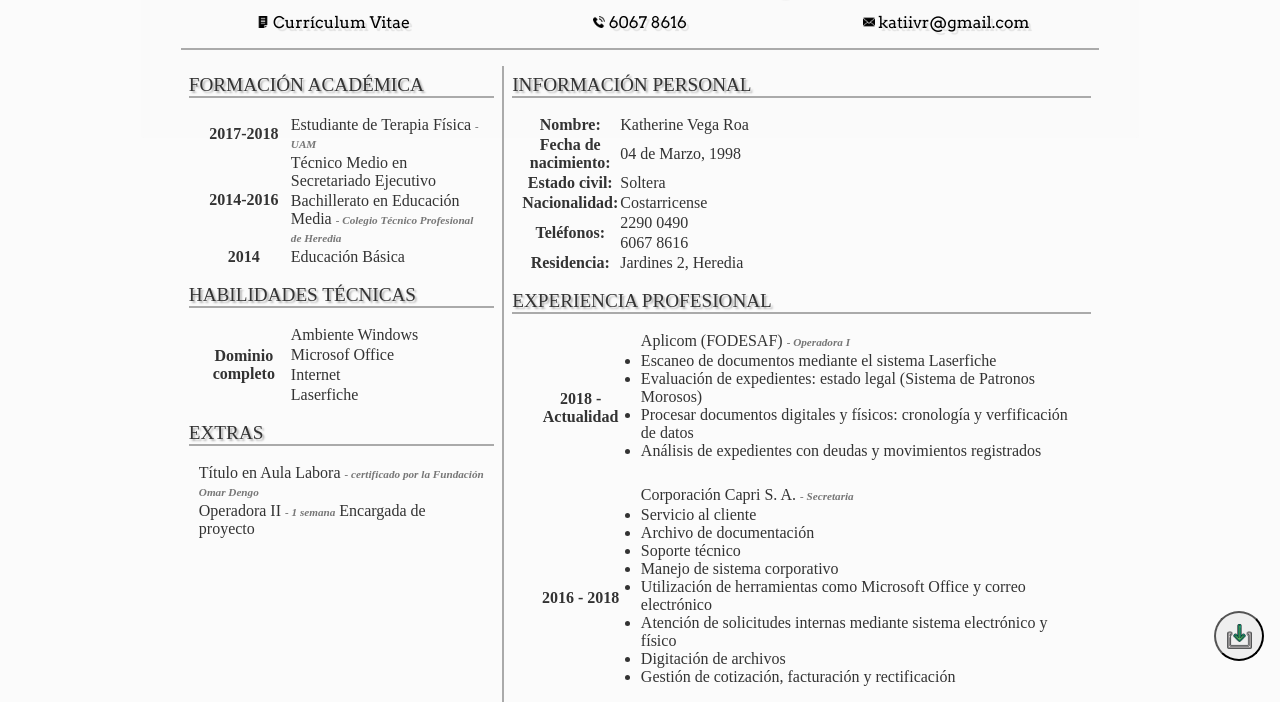
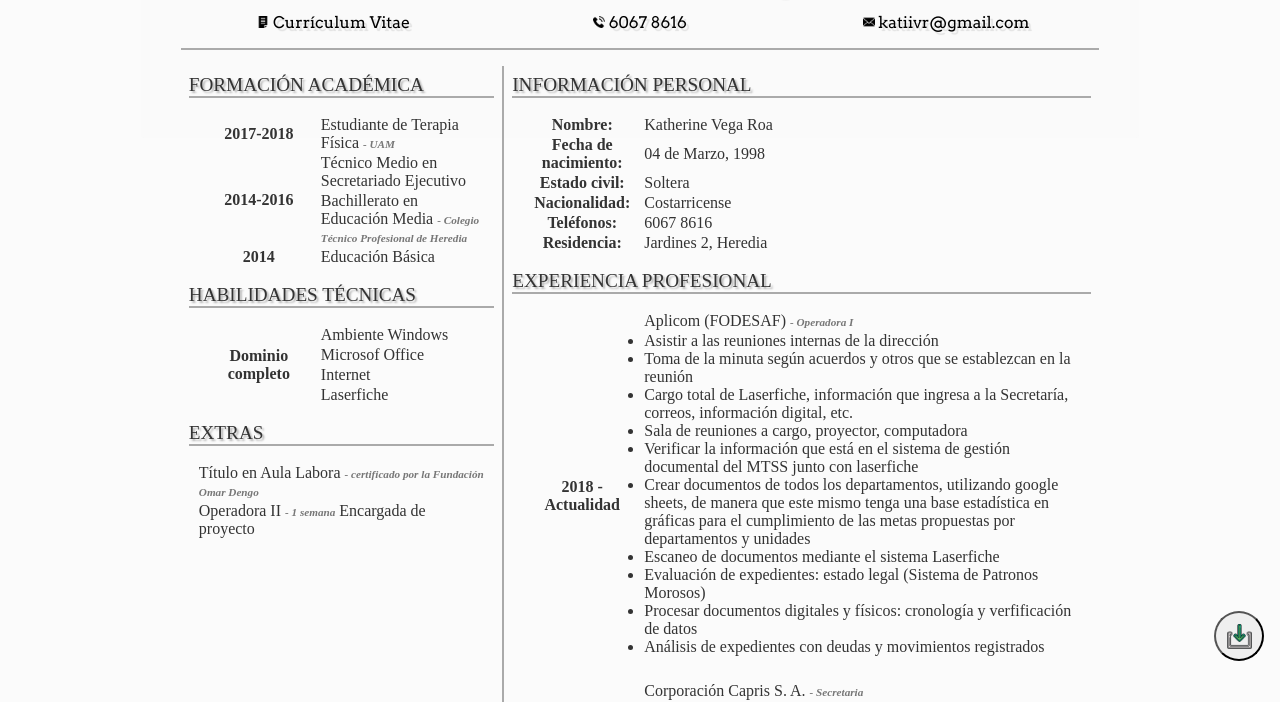
Before and after one commit to wresume/vegaroakatherine, a plain HTML site: page index.html in a window 1280 px wide. Shown: the part 123-825 px from the top of the page. Drawn offline with Linux system fonts and the light colour scheme.

Commit message:
Add new info, enable personalized whatsapp message automatic

```diff
--- a/CSS/index.css
+++ b/CSS/index.css
@@ -157,7 +157,7 @@ body{
 	font-size: 1.2rem;
 }
 table th{
-	min-width: 90px;
+	min-width: 120px;
 	text-align: center;
 }
 table{
--- a/index.html
+++ b/index.html
@@ -32,7 +32,7 @@
 					</div>
 					<div class="navItem">
 						<img src="Files/telephone.png" class="navLittleIcons">
-						<label title="Teléfono personal">6067 8616</label>
+						<label title="Teléfono personal"><a class="cpointer" href="https://api.whatsapp.com/send?phone=50660678616&text=Hola,%20me%20estoy%20poniendo%20en%20contacto%20contigo%20en%20respuesta%20a%20tu%20resumen%20profesional,%20mi%20nombre%20es%20" target="_blank">6067 8616</a></label>
 					</div>
 					<div class="navItem">
 						<img src="Files/email.png" class="navLittleIcons">
@@ -132,10 +132,7 @@
 								<td>Costarricense</td>
 							</tr>
 							<tr>
-								<th rowspan="2">Teléfonos:</th>
-								<td>2290 0490</td>
-							</tr>
-							<tr>
+								<th>Teléfonos:</th>
 								<td>6067 8616</td>
 							</tr>
 							<tr>
@@ -147,7 +144,7 @@
 						<hr class="hrSection">
 						<table>
 							<tr>
-								<th rowspan="2">2018 - Actualidad</th>
+								<th rowspan="2">2018 -<br>Actualidad</th>
 								<td>
 									Aplicom (FODESAF)
 									<span class="references">- Operadora I</span>
@@ -156,6 +153,12 @@
 							<tr>
 								<td class="endlessTd">
 									<ul class="laboralFunctions">
+										<li>Asistir a las reuniones internas de la dirección</li>
+										<li>Toma de la minuta según acuerdos y otros que se establezcan en la reunión</li>
+										<li>Cargo total de Laserfiche, información que ingresa a la Secretaría, correos, información digital, etc.</li>
+										<li>Sala de reuniones a cargo, proyector, computadora</li>
+										<li>Verificar la información que está en el sistema de gestión documental del MTSS junto con laserfiche</li>
+										<li>Crear documentos de todos los departamentos, utilizando google sheets, de manera que este mismo tenga una base estadística en gráficas para el cumplimiento de las metas propuestas por departamentos y unidades</li>
 										<li>Escaneo de documentos mediante el sistema Laserfiche</li>
 										<li>Evaluación de expedientes: estado legal (Sistema de Patronos Morosos)</li>
 										<li>Procesar documentos digitales y físicos: cronología y verfificación de datos</li>
@@ -166,7 +169,7 @@
 							<tr>
 								<th rowspan="2">2016 - 2018</th>
 								<td>
-									Corporación Capri S. A.
+									Corporación Capris S. A.
 									<span class="references"> - Secretaria</span>
 								</td>
 							</tr>
```
